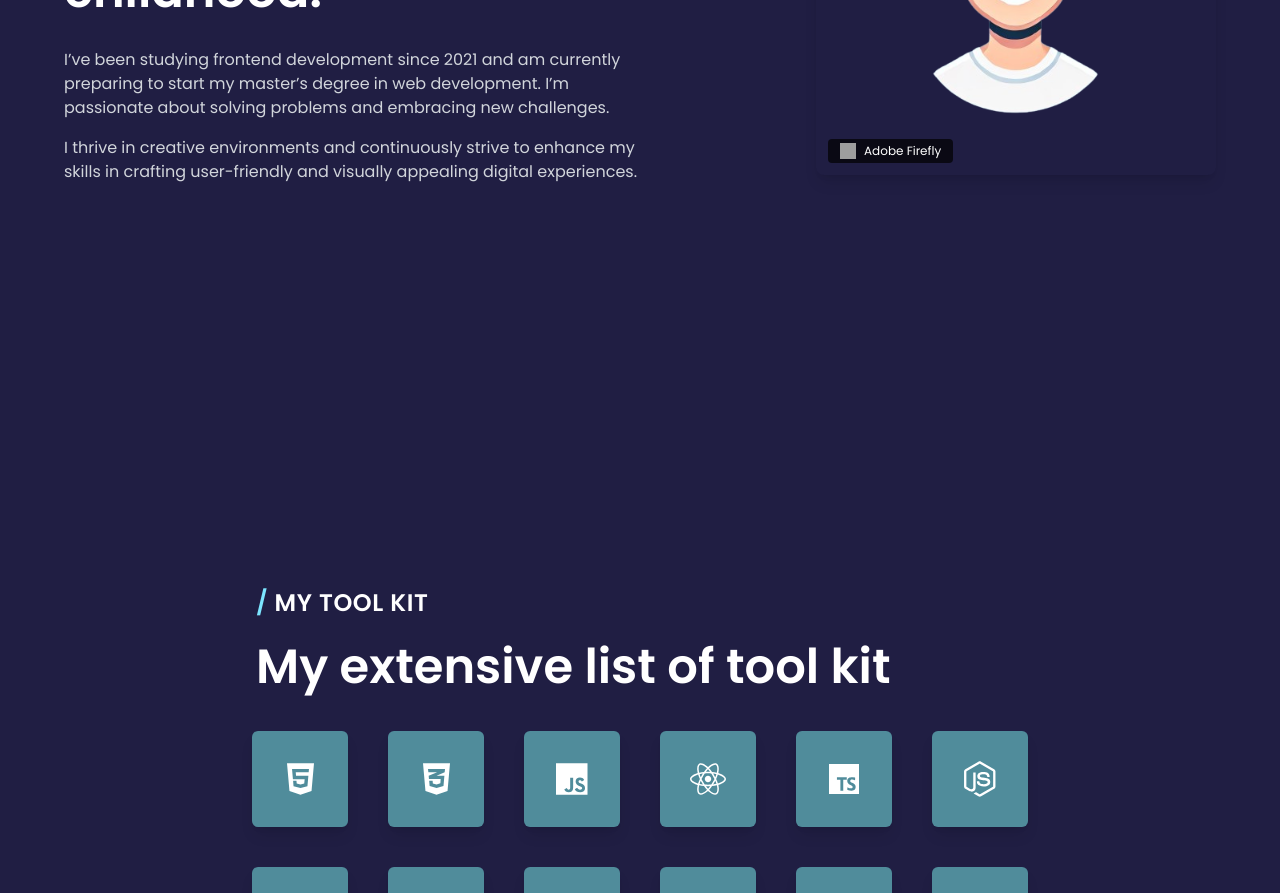
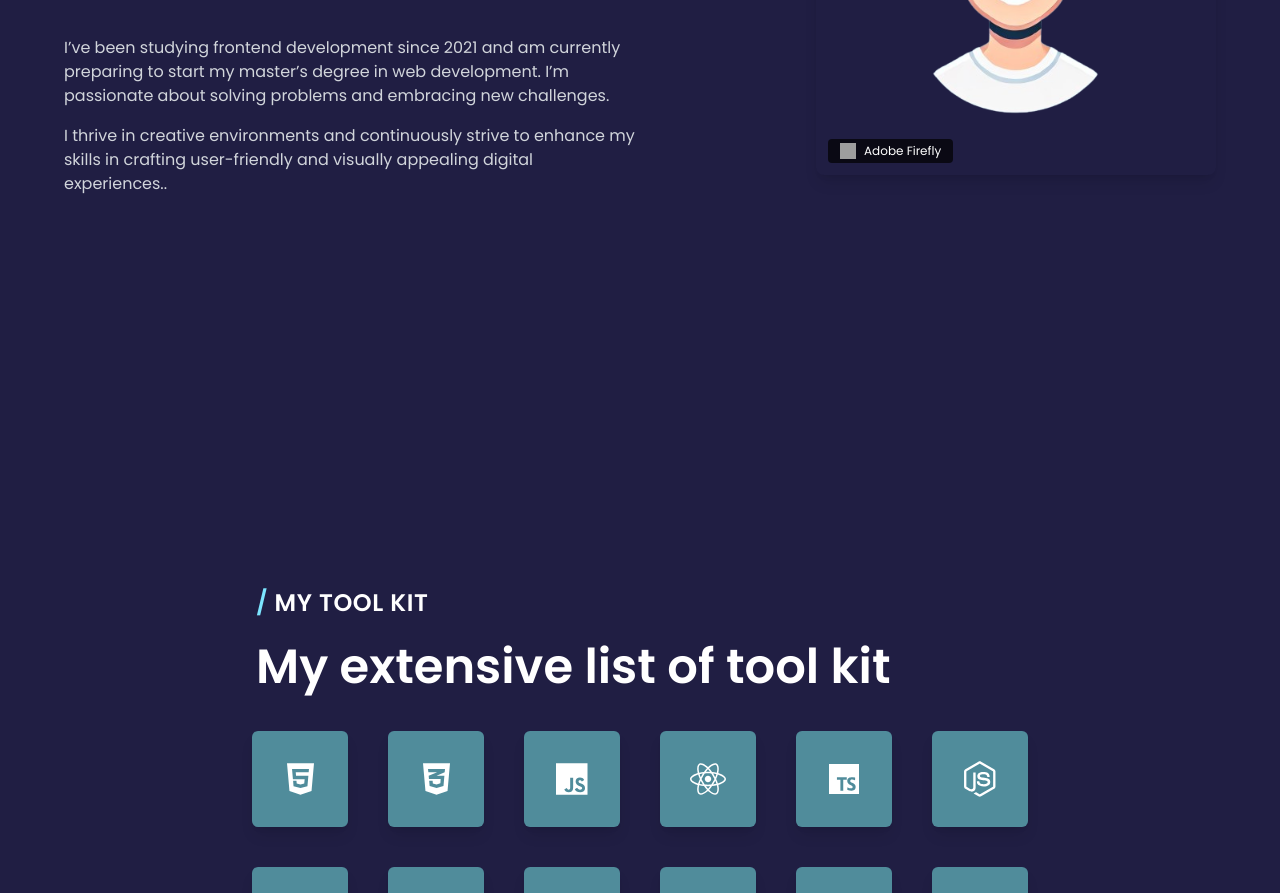
Before and after one commit to KacperLosinski/my-portfolio, a Next.js app: page / in a window 1280 px wide. Shown: the part 1280-2173 px from the top of the page. Built offline with nearby package versions, Linux system fonts and the light colour scheme; grey boxes are pictures that could not be loaded.

Commit message:
Trigger deploy

```diff
--- a/src/app/layout.tsx
+++ b/src/app/layout.tsx
@@ -104,7 +104,7 @@ export default function RootLayout({
             <p className="max-w-xl text-gray-300 text-sm md:text-base">
               I thrive in creative environments and continuously strive to enhance
               my skills in crafting user-friendly and visually appealing digital
-              experiences.
+              experiences..
             </p>
        </div>
           </div>
```
